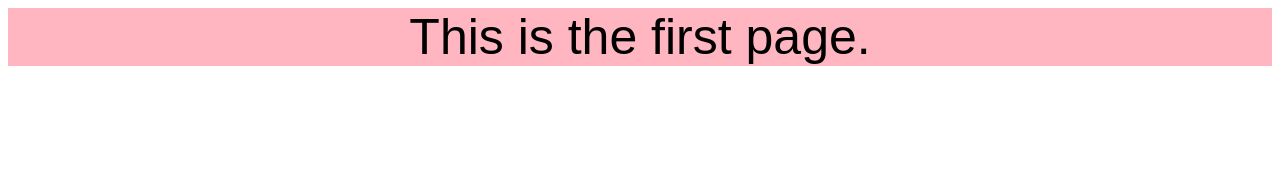
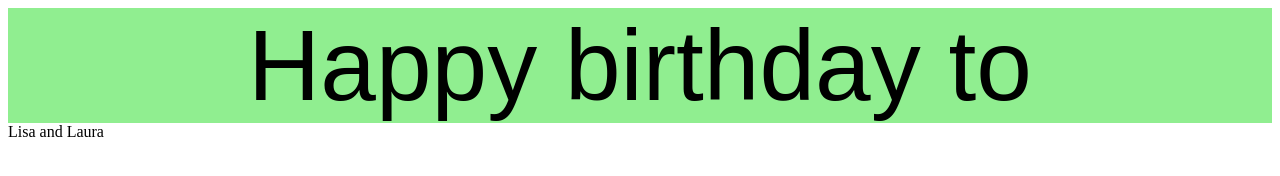
Before and after one commit to dmoney290/website-1, a plain HTML site: page index.html in a window 1280 px wide. Drawn offline with Linux system fonts and the light colour scheme.

Commit message:
Update index.html

```diff
--- a/index.html
+++ b/index.html
@@ -9,11 +9,20 @@
   font-family:arial;
   font-size:50px;
   text-align:center;
-  background-color:lightpink;
+  background-color:lightgreen;
+  }
+  .text1{
+  font-family:arial;
+  font-size:100px;
+  text-align:center;
+  background-color:lightgreen;
   }
 </style>
   <div class="text1">
-    This is the first page.
+    Happy birthday to
+  </div>
+   <div class="text2">
+    Lisa and Laura
   </div>
 </body>
 </html>
```
